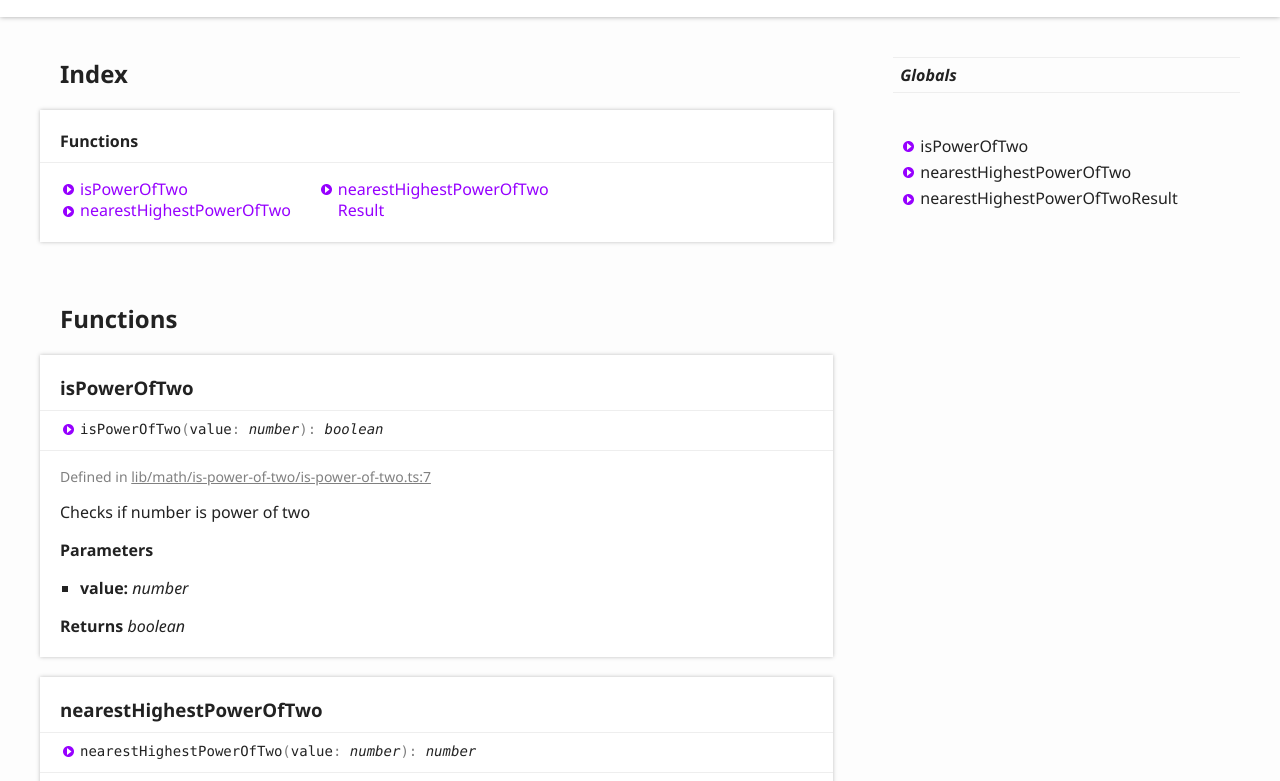
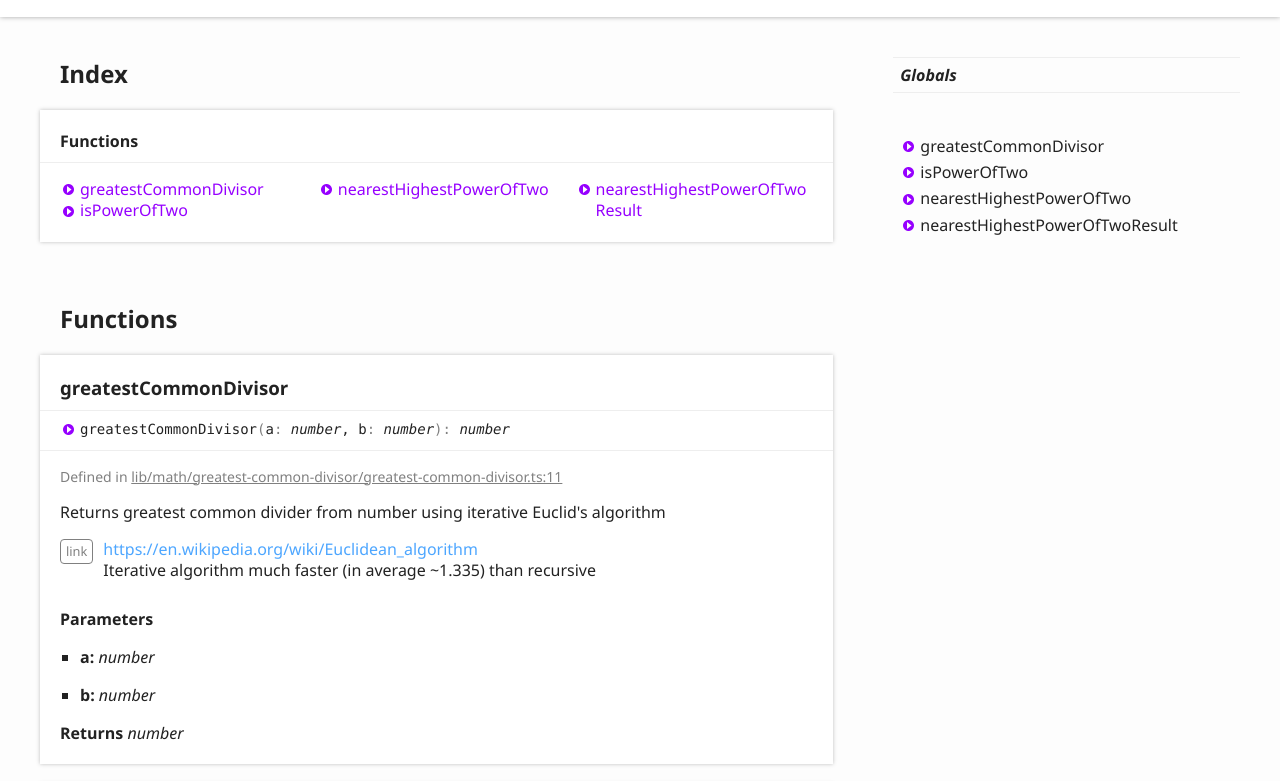
Before and after one commit to algo-js/core, a plain HTML site: page globals.html in a window 1280 px wide. Shown: the part 138-919 px from the top of the page. Drawn offline with Linux system fonts and the light colour scheme.

Commit message:
[ci skip] Updates

```diff
--- a/assets/js/search.js
+++ b/assets/js/search.js
@@ -1,3 +1,3 @@
 var typedoc = typedoc || {};
             typedoc.search = typedoc.search || {};
-            typedoc.search.data = {"kinds":{"64":"Function"},"rows":[{"id":0,"kind":64,"name":"isPowerOfTwo","url":"globals.html#ispoweroftwo","classes":"tsd-kind-function"},{"id":1,"kind":64,"name":"nearestHighestPowerOfTwo","url":"globals.html#nearesthighestpoweroftwo","classes":"tsd-kind-function"},{"id":2,"kind":64,"name":"nearestHighestPowerOfTwoResult","url":"globals.html#nearesthighestpoweroftworesult","classes":"tsd-kind-function"}]};
+            typedoc.search.data = {"kinds":{"64":"Function"},"rows":[{"id":0,"kind":64,"name":"isPowerOfTwo","url":"globals.html#ispoweroftwo","classes":"tsd-kind-function"},{"id":1,"kind":64,"name":"nearestHighestPowerOfTwo","url":"globals.html#nearesthighestpoweroftwo","classes":"tsd-kind-function"},{"id":2,"kind":64,"name":"nearestHighestPowerOfTwoResult","url":"globals.html#nearesthighestpoweroftworesult","classes":"tsd-kind-function"},{"id":3,"kind":64,"name":"greatestCommonDivisor","url":"globals.html#greatestcommondivisor","classes":"tsd-kind-function"}]};
--- a/globals.html
+++ b/globals.html
@@ -70,6 +70,7 @@
 						<section class="tsd-index-section ">
 							<h3>Functions</h3>
 							<ul class="tsd-index-list">
+								<li class="tsd-kind-function"><a href="globals.html#greatestcommondivisor" class="tsd-kind-icon">greatest<wbr>Common<wbr>Divisor</a></li>
 								<li class="tsd-kind-function"><a href="globals.html#ispoweroftwo" class="tsd-kind-icon">is<wbr>Power<wbr>OfTwo</a></li>
 								<li class="tsd-kind-function"><a href="globals.html#nearesthighestpoweroftwo" class="tsd-kind-icon">nearest<wbr>Highest<wbr>Power<wbr>OfTwo</a></li>
 								<li class="tsd-kind-function"><a href="globals.html#nearesthighestpoweroftworesult" class="tsd-kind-icon">nearest<wbr>Highest<wbr>Power<wbr>OfTwo<wbr>Result</a></li>
@@ -81,6 +82,43 @@
 			<section class="tsd-panel-group tsd-member-group ">
 				<h2>Functions</h2>
 				<section class="tsd-panel tsd-member tsd-kind-function">
+					<a name="greatestcommondivisor" class="tsd-anchor"></a>
+					<h3>greatest<wbr>Common<wbr>Divisor</h3>
+					<ul class="tsd-signatures tsd-kind-function">
+						<li class="tsd-signature tsd-kind-icon">greatest<wbr>Common<wbr>Divisor<span class="tsd-signature-symbol">(</span>a<span class="tsd-signature-symbol">: </span><span class="tsd-signature-type">number</span>, b<span class="tsd-signature-symbol">: </span><span class="tsd-signature-type">number</span><span class="tsd-signature-symbol">)</span><span class="tsd-signature-symbol">: </span><span class="tsd-signature-type">number</span></li>
+					</ul>
+					<ul class="tsd-descriptions">
+						<li class="tsd-description">
+							<aside class="tsd-sources">
+								<ul>
+									<li>Defined in <a href="https://github.com/algo-js/core/blob/f42cdf8/src/lib/math/greatest-common-divisor/greatest-common-divisor.ts#L11">lib/math/greatest-common-divisor/greatest-common-divisor.ts:11</a></li>
+								</ul>
+							</aside>
+							<div class="tsd-comment tsd-typography">
+								<div class="lead">
+									<p>Returns greatest common divider from number using iterative Euclid&#39;s algorithm</p>
+								</div>
+								<dl class="tsd-comment-tags">
+									<dt>link</dt>
+									<dd><p><a href="https://en.wikipedia.org/wiki/Euclidean_algorithm">https://en.wikipedia.org/wiki/Euclidean_algorithm</a></p>
+										<p>Iterative algorithm much faster (in average ~1.335) than recursive</p>
+									</dd>
+								</dl>
+							</div>
+							<h4 class="tsd-parameters-title">Parameters</h4>
+							<ul class="tsd-parameters">
+								<li>
+									<h5>a: <span class="tsd-signature-type">number</span></h5>
+								</li>
+								<li>
+									<h5>b: <span class="tsd-signature-type">number</span></h5>
+								</li>
+							</ul>
+							<h4 class="tsd-returns-title">Returns <span class="tsd-signature-type">number</span></h4>
+						</li>
+					</ul>
+				</section>
+				<section class="tsd-panel tsd-member tsd-kind-function">
 					<a name="ispoweroftwo" class="tsd-anchor"></a>
 					<h3>is<wbr>Power<wbr>OfTwo</h3>
 					<ul class="tsd-signatures tsd-kind-function">
@@ -90,7 +128,7 @@
 						<li class="tsd-description">
 							<aside class="tsd-sources">
 								<ul>
-									<li>Defined in <a href="https://github.com/algo-js/core/blob/88d7708/src/lib/math/is-power-of-two/is-power-of-two.ts#L7">lib/math/is-power-of-two/is-power-of-two.ts:7</a></li>
+									<li>Defined in <a href="https://github.com/algo-js/core/blob/f42cdf8/src/lib/math/is-power-of-two/is-power-of-two.ts#L7">lib/math/is-power-of-two/is-power-of-two.ts:7</a></li>
 								</ul>
 							</aside>
 							<div class="tsd-comment tsd-typography">
@@ -118,7 +156,7 @@
 						<li class="tsd-description">
 							<aside class="tsd-sources">
 								<ul>
-									<li>Defined in <a href="https://github.com/algo-js/core/blob/88d7708/src/lib/math/nearest-highest-power-of-two/nearest-highest-power-of-two.ts#L7">lib/math/nearest-highest-power-of-two/nearest-highest-power-of-two.ts:7</a></li>
+									<li>Defined in <a href="https://github.com/algo-js/core/blob/f42cdf8/src/lib/math/nearest-highest-power-of-two/nearest-highest-power-of-two.ts#L7">lib/math/nearest-highest-power-of-two/nearest-highest-power-of-two.ts:7</a></li>
 								</ul>
 							</aside>
 							<div class="tsd-comment tsd-typography">
@@ -146,7 +184,7 @@
 						<li class="tsd-description">
 							<aside class="tsd-sources">
 								<ul>
-									<li>Defined in <a href="https://github.com/algo-js/core/blob/88d7708/src/lib/math/nearest-highest-power-of-two-result/nearest-highest-power-of-two-result.ts#L12">lib/math/nearest-highest-power-of-two-result/nearest-highest-power-of-two-result.ts:12</a></li>
+									<li>Defined in <a href="https://github.com/algo-js/core/blob/f42cdf8/src/lib/math/nearest-highest-power-of-two-result/nearest-highest-power-of-two-result.ts#L12">lib/math/nearest-highest-power-of-two-result/nearest-highest-power-of-two-result.ts:12</a></li>
 								</ul>
 							</aside>
 							<div class="tsd-comment tsd-typography">
@@ -183,6 +221,9 @@
 			</nav>
 			<nav class="tsd-navigation secondary menu-sticky">
 				<ul class="before-current">
+					<li class=" tsd-kind-function">
+						<a href="globals.html#greatestcommondivisor" class="tsd-kind-icon">greatest<wbr>Common<wbr>Divisor</a>
+					</li>
 					<li class=" tsd-kind-function">
 						<a href="globals.html#ispoweroftwo" class="tsd-kind-icon">is<wbr>Power<wbr>OfTwo</a>
 					</li>
```
Also changed, not shown: index.html (+3 -0 lines).
